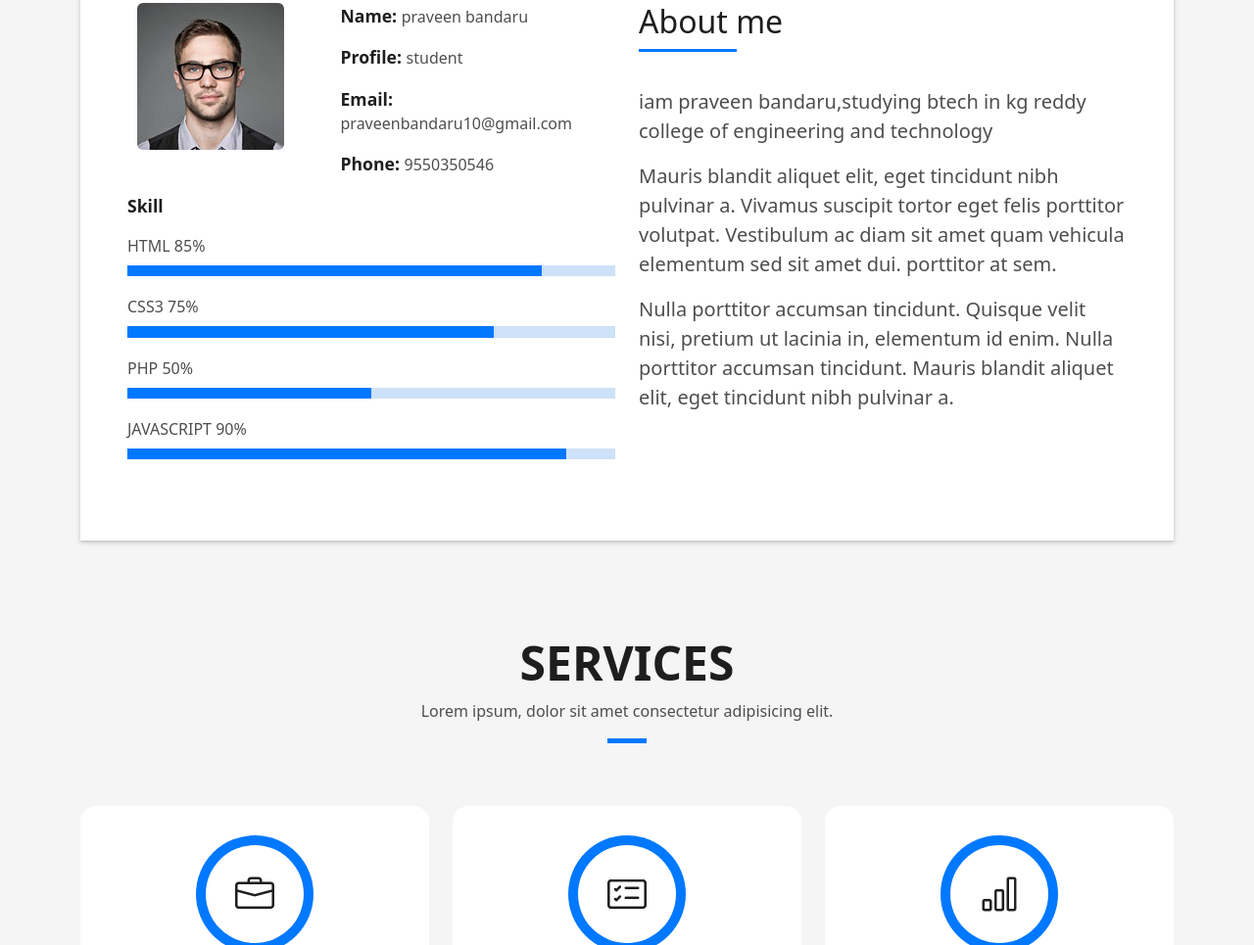
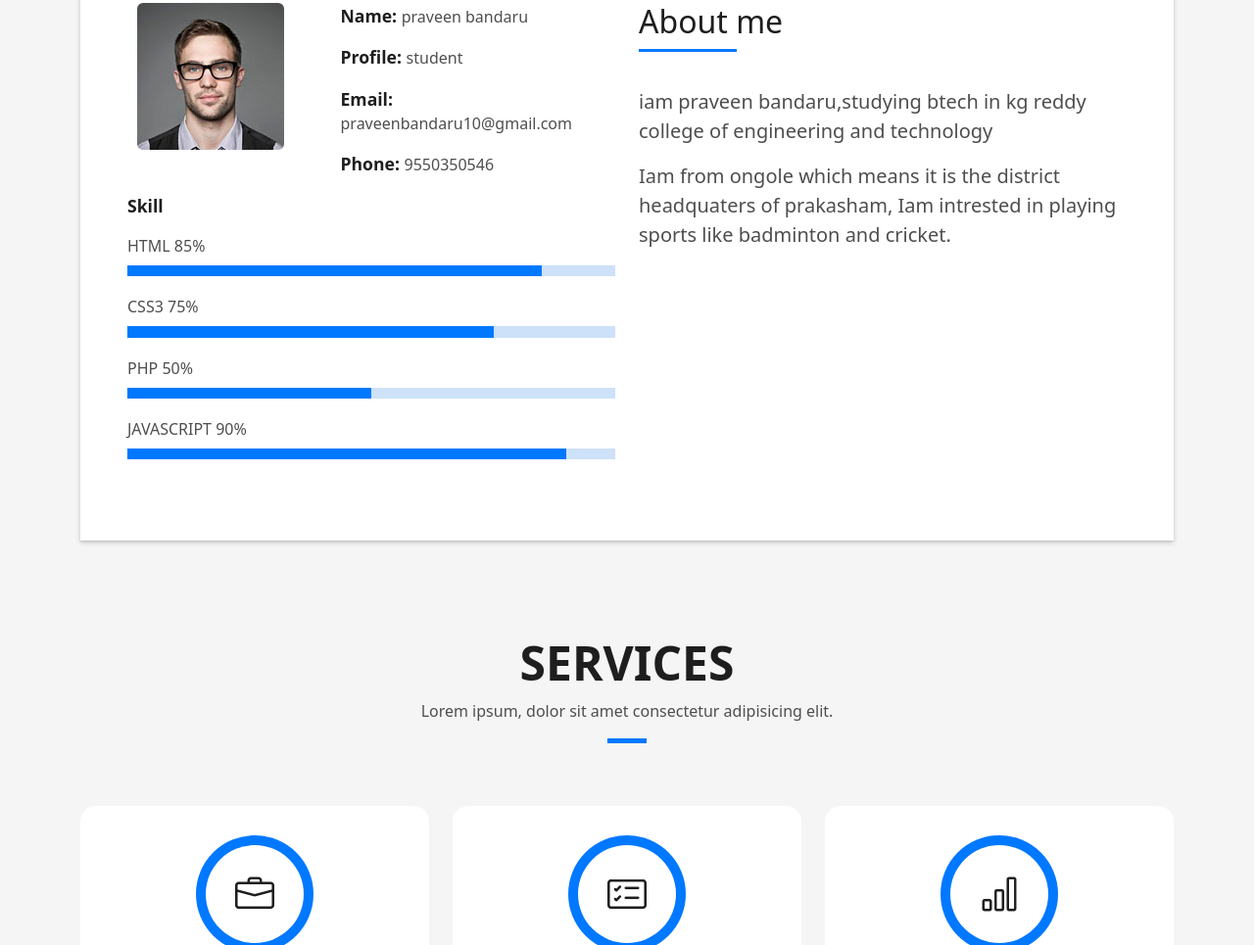
Before and after one commit to praveenbandaru07/personal, a plain HTML site: page index.html in a window 1280 px wide. Shown: the part 925-1890 px from the top of the page at 98% size. Drawn offline with Linux system fonts and the light colour scheme.

Commit message:
Update index.html

```diff
--- a/index.html
+++ b/index.html
@@ -143,14 +143,11 @@
                       iam praveen bandaru,studying btech in kg reddy college of engineering and technology
                     </p>
                     <p class="lead">
-                      Mauris blandit aliquet elit, eget tincidunt nibh pulvinar a. Vivamus suscipit tortor eget felis
-                      porttitor volutpat. Vestibulum
-                      ac diam sit amet quam vehicula elementum sed sit amet dui. porttitor at sem.
+                      Iam from ongole which means it is the district headquaters of prakasham,
+                      Iam intrested in playing sports like badminton and cricket.
                     </p>
                     <p class="lead">
-                      Nulla porttitor accumsan tincidunt. Quisque velit nisi, pretium ut lacinia in, elementum id enim.
-                      Nulla porttitor accumsan
-                      tincidunt. Mauris blandit aliquet elit, eget tincidunt nibh pulvinar a.
+
                     </p>
                   </div>
                 </div>
```
